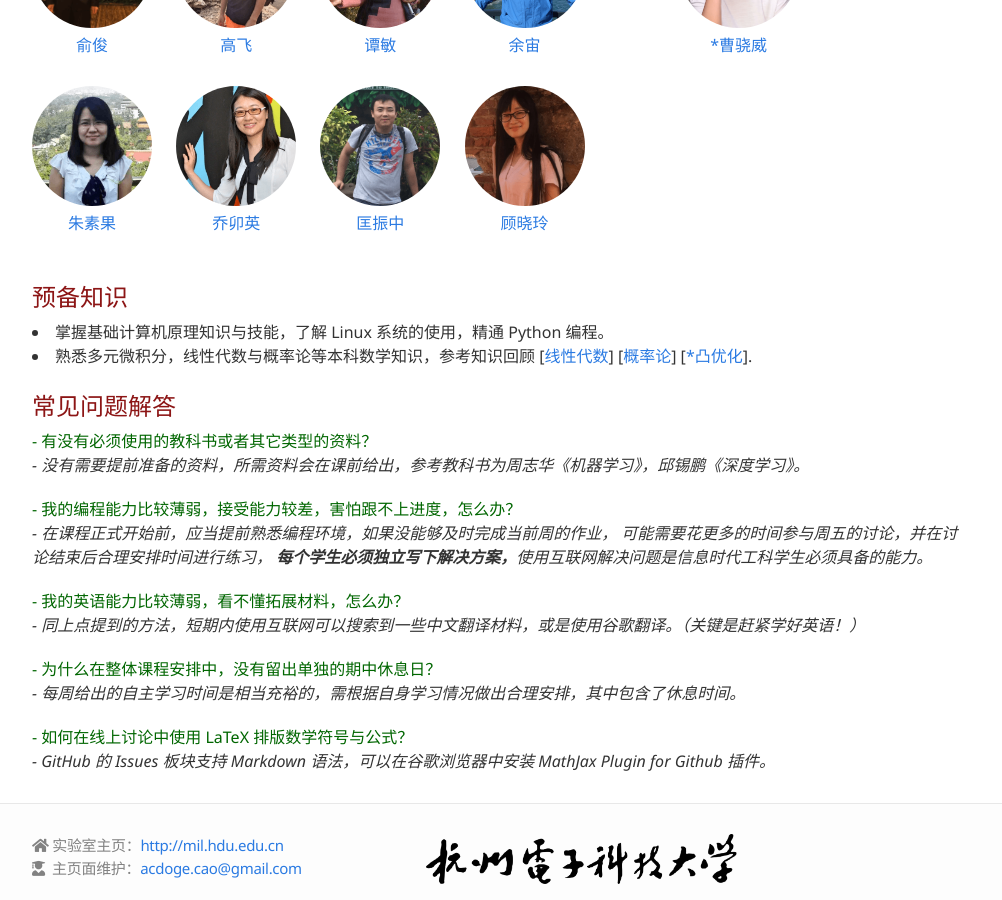
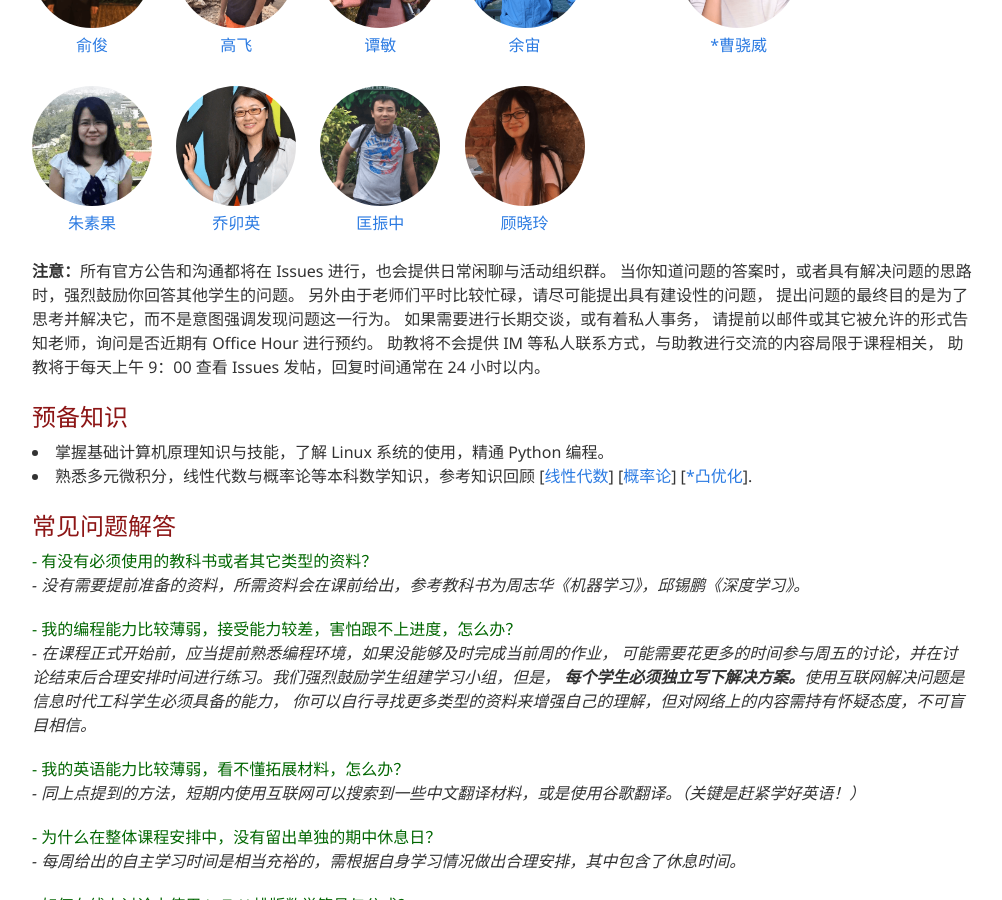
Before and after one commit to HDUMIL/summer-school, a Jekyll site: the page built from index.html, in a window 1280 px wide and 900 px high, scrolled down 2226 px. Shown: the whole window, without its empty margins (138-1140 px from the left). Built offline with Jekyll 4.4.1, drawn with Linux system fonts in a browser that asks for light colours; nearby versions of some CDN libraries; some of the changed text lies outside the part shown.

Commit message:
add qa notice

```diff
--- a/_includes/faq.html
+++ b/_includes/faq.html
@@ -8,8 +8,9 @@
 <div class="qqa">
     <div class="qq">- 我的编程能力比较薄弱，接受能力较差，害怕跟不上进度，怎么办？</div>
     <div class="qa">- 在课程正式开始前，应当提前熟悉编程环境，如果没能够及时完成当前周的作业，
-        可能需要花更多的时间参与周五的讨论，并在讨论结束后合理安排时间进行练习，
-        <strong>每个学生必须独立写下解决方案，</strong>使用互联网解决问题是信息时代工科学生必须具备的能力。</div>
+        可能需要花更多的时间参与周五的讨论，并在讨论结束后合理安排时间进行练习。我们强烈鼓励学生组建学习小组，但是，
+        <strong>每个学生必须独立写下解决方案。</strong>使用互联网解决问题是信息时代工科学生必须具备的能力，
+        你可以自行寻找更多类型的资料来增强自己的理解，但对网络上的内容需持有怀疑态度，不可盲目相信。</div>
 </div>
 
 <div class="qqa">
--- a/_includes/information.html
+++ b/_includes/information.html
@@ -12,9 +12,9 @@
 <div style="margin-bottom: 5px">
     <strong>每周安排（可能会有临时性的变化）：</strong>
     <li>周一，老师讲解（讲解学习内容之前，简要介绍自己的研究课题）；</li>
-    <li>周四，提交作业（初稿）；</li>
-    <li>周五，基于作业初稿，选择做得比较好的同学讲解作业；</li>
-    <li>周日，提交作业修改稿。</li>
+    <li>周四，提交作业初稿，便于了解进度，帮助还在挠头的同学；</li>
+    <li>周五，基于作业初稿，选择做得比较好的同学讲解作业；亦有可能增加相关的讨论内容。</li>
+    <li>周日，提交作业终稿，决定最后的成绩，讲解作业的同学可选择进一步将内容整理为笔记。</li>
 </div>
 
 <div style="margin-bottom: 5px">
--- a/_includes/instructor.html
+++ b/_includes/instructor.html
@@ -87,5 +87,15 @@
             <br>
         </div>
     </div>
+</div>
 
+<div>
+    <b>注意：</b>所有官方公告和沟通都将在 Issues 进行，也会提供日常闲聊与活动组织群。
+    当你知道问题的答案时，或者具有解决问题的思路时，强烈鼓励你回答其他学生的问题。
+    另外由于老师们平时比较忙碌，请尽可能提出具有建设性的问题，
+    提出问题的最终目的是为了思考并解决它，而不是意图强调发现问题这一行为。
+    如果需要进行长期交谈，或有着私人事务，
+    请提前以邮件或其它被允许的形式告知老师，询问是否近期有 Office Hour 进行预约。
+    助教将不会提供 IM 等私人联系方式，与助教进行交流的内容局限于课程相关，
+    助教将于每天上午 9：00 查看 Issues 发帖，回复时间通常在 24 小时以内。
 </div>
--- a/index.html
+++ b/index.html
@@ -3,7 +3,8 @@ layout: default
 ---
 
 <div class="text-center">
-    旧年份内容: <a href="https://github.com/hdumil/cama_summer_school_2017" target="_blank">[2017&2018]</a>
+    当前学期：<a href="https://github.com/hdumil/summer-school" target="_blank">[2019]</a> | 学期归档：<a
+        href="https://github.com/hdumil/cama_summer_school_2017" target="_blank">[2017&2018]</a>
 </div>
 
 <div class="module-header">课程公告</div>
```
Also changed, not shown: README.md, assets/img/mil.png.
